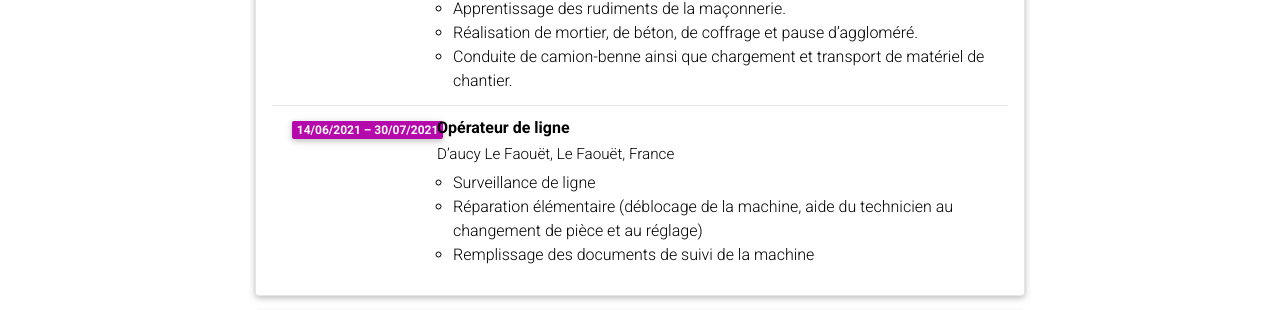
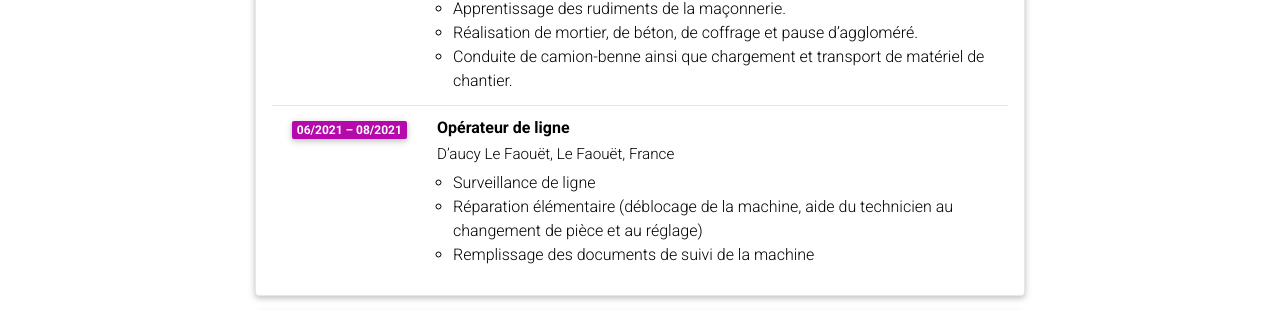
Before and after one commit to mpek29/mpek29.github.io, a Jekyll site: the page built from _pages/cv.md, in a window 1280 px wide and 900 px high, scrolled down 581 px. Shown: the part 137-447 px from the top of the window. Built offline with Jekyll 4.4.1, drawn with Linux system fonts in a browser that asks for light colours; comment, search, counter and statistics services are not loaded; a style sheet for code colours, icons or effects is not loaded.

Commit message:
update resume

```diff
--- a/_data/cv.yml
+++ b/_data/cv.yml
@@ -29,7 +29,7 @@
         - Conduite de camion-benne ainsi que chargement et transport de matériel de chantier.
     - title: Opérateur de ligne
       institution: D’aucy Le Faouët, Le Faouët, France
-      year: 14/06/2021 – 30/07/2021
+      year: 06/2021 – 08/2021
       description:
         - Surveillance de ligne
         - Réparation élémentaire (déblocage de la machine, aide du technicien au changement de pièce et au réglage)
```
